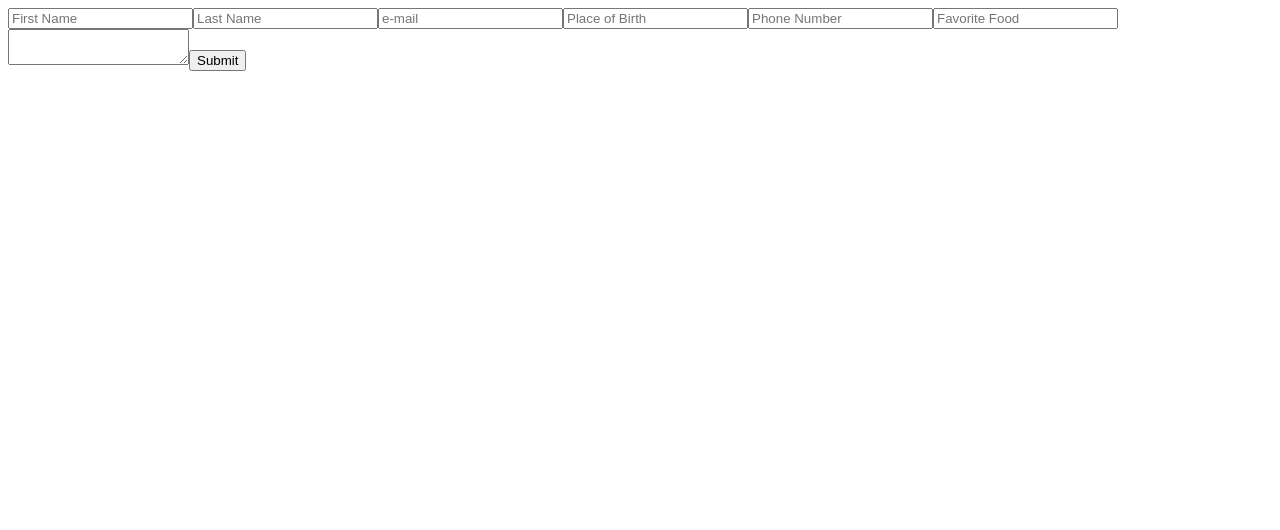
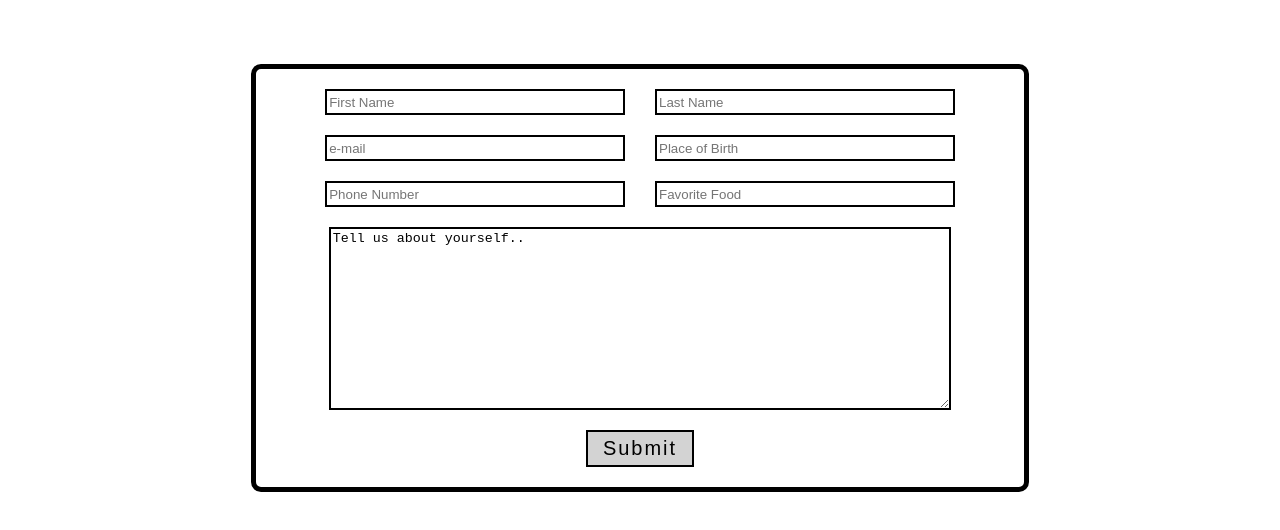
Before and after one commit to jmc90/assignments, a React (Create React App) app in the folder assignments/exercises/react-name-badge/: page / in a window 1280 px wide. Shown: the top 530 px of the page. Built offline with nearby package versions, Linux system fonts and the light colour scheme; the HTML template or start-up script is replaced by a standard one.

Commit message:
badge styling

```diff
--- /dev/null
+++ b/assignments/exercises/react-name-badge/src/App.css
@@ -0,0 +1,60 @@
+body {
+    margin: 0px;
+    padding: 0px;
+}
+
+#form {
+    border: 5px solid black;
+    border-radius: 10px;
+    width: 60%;
+    margin: 5% auto 2.5% auto;
+}
+
+form {
+    margin: 10px 0;
+}
+
+.input-div {
+    display: flex;
+    justify-content: center;
+}
+
+input {
+    width: 38%;
+    height: 20px;
+    margin: 10px 15px;
+    border: 2px solid black;
+}
+
+.textarea-div {
+    display: flex;
+    justify-content: center;
+}
+
+textarea {
+    width: 80%;
+    height: 175px;
+    border: 2px solid black;
+    margin: 10px;
+}
+
+.button-div {
+    display: flex;
+    justify-content: center;
+}
+
+button {
+    border: 2px solid black;
+    background-color: lightgray;
+    font-size: 20px;
+    letter-spacing: 2px;
+    padding: 5px 15px;
+    margin: 10px;
+}
+
+.badge-div {
+    border: 5px solid black;
+    border-radius: 10px;
+    width: 60%;
+    margin: 2.5% auto;
+}
--- a/assignments/exercises/react-name-badge/src/App.js
+++ b/assignments/exercises/react-name-badge/src/App.js
@@ -1,6 +1,7 @@
 import React, { Component } from 'react';
 import Form from './Form'
 import Badge from './Badge'
+import './App.css'
 
 class App extends Component {
   constructor() {
@@ -12,7 +13,7 @@ class App extends Component {
       placeOfBirth: '',
       phone: '',
       favoriteFood: '',
-      about: '',
+      about: 'Tell us about yourself..',
       badges: []
     }
   }
--- a/assignments/exercises/react-name-badge/src/Badge.js
+++ b/assignments/exercises/react-name-badge/src/Badge.js
@@ -4,7 +4,7 @@ const Badge = ({ badges }) => {
 
     const mappedBadeges = badges.map(badge => {
         return (
-            <div>
+            <div className="badge-div">
                 <h2>Badge:</h2>
                 <div>
                     <h4>Name: {badge.firstName} {badge.lastName}</h4>
--- a/assignments/exercises/react-name-badge/src/Form.js
+++ b/assignments/exercises/react-name-badge/src/Form.js
@@ -2,8 +2,9 @@ import React from 'react'
 
 const Form = ({firstName, lastName, email, placeOfBirth, phone, favoriteFood, about, handleChange, handleSubmit}) => {
   return (
-    <div>
+    <div id="form">
       <form onSubmit={handleSubmit}>
+        <div className="input-div">
             <input
                 type="text"
                 name="firstName"
@@ -16,6 +17,8 @@ const Form = ({firstName, lastName, email, placeOfBirth, phone, favoriteFood, ab
                 value={lastName}
                 onChange={handleChange}
                 placeholder="Last Name"/>
+        </div>
+        <div className="input-div">
             <input
                 type="text"
                 name="email"
@@ -28,6 +31,8 @@ const Form = ({firstName, lastName, email, placeOfBirth, phone, favoriteFood, ab
                 value={placeOfBirth}
                 onChange={handleChange}
                 placeholder="Place of Birth"/>
+        </div>
+        <div className="input-div">
             <input
                 type="number"
                 name="phone"
@@ -40,11 +45,16 @@ const Form = ({firstName, lastName, email, placeOfBirth, phone, favoriteFood, ab
                 value={favoriteFood}
                 onChange={handleChange}
                 placeholder="Favorite Food"/>
+        </div>
+        <div className="textarea-div">
             <textarea
                 name= "about"
                 value={about}
                 onChange={handleChange} />
+        </div>
+        <div className="button-div">
             <button>Submit</button>
+        </div>
       </form>
     </div>
   )
```
Lines whose indentation alone changed are shown as unchanged.
